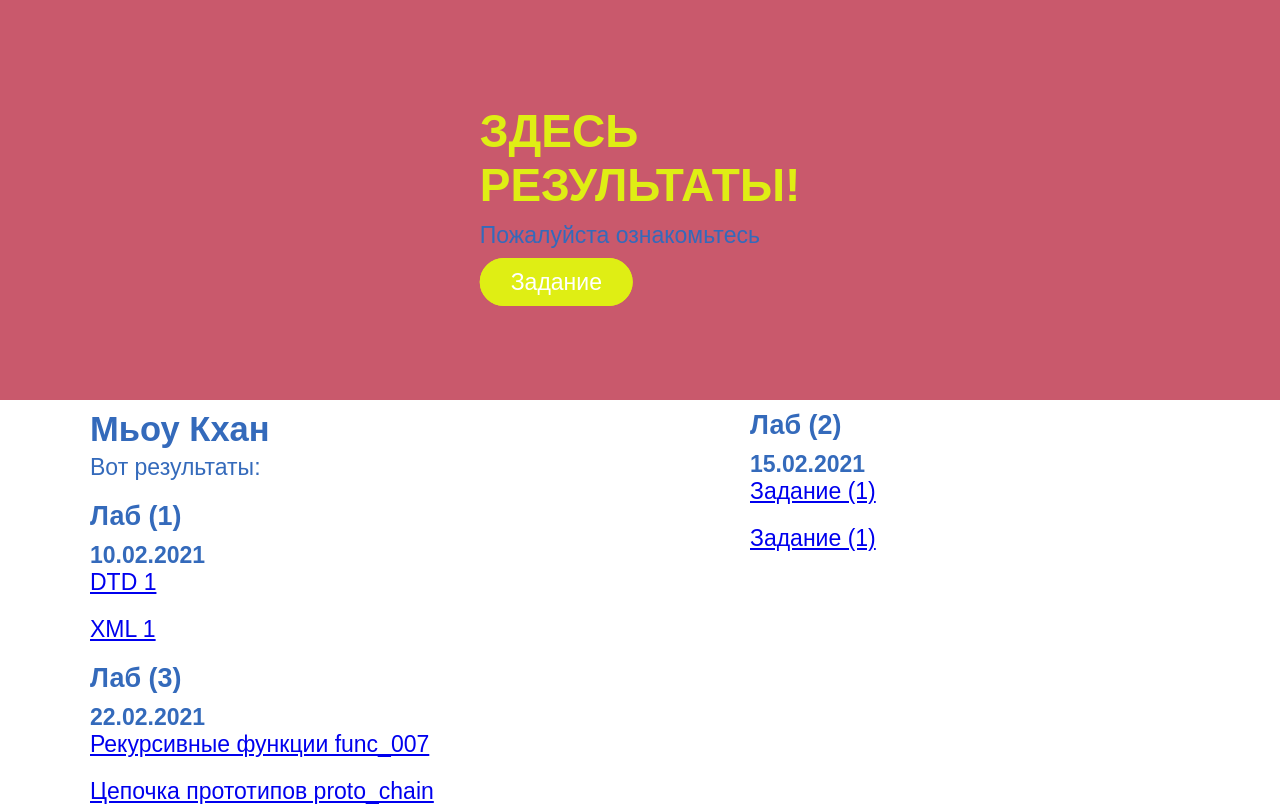
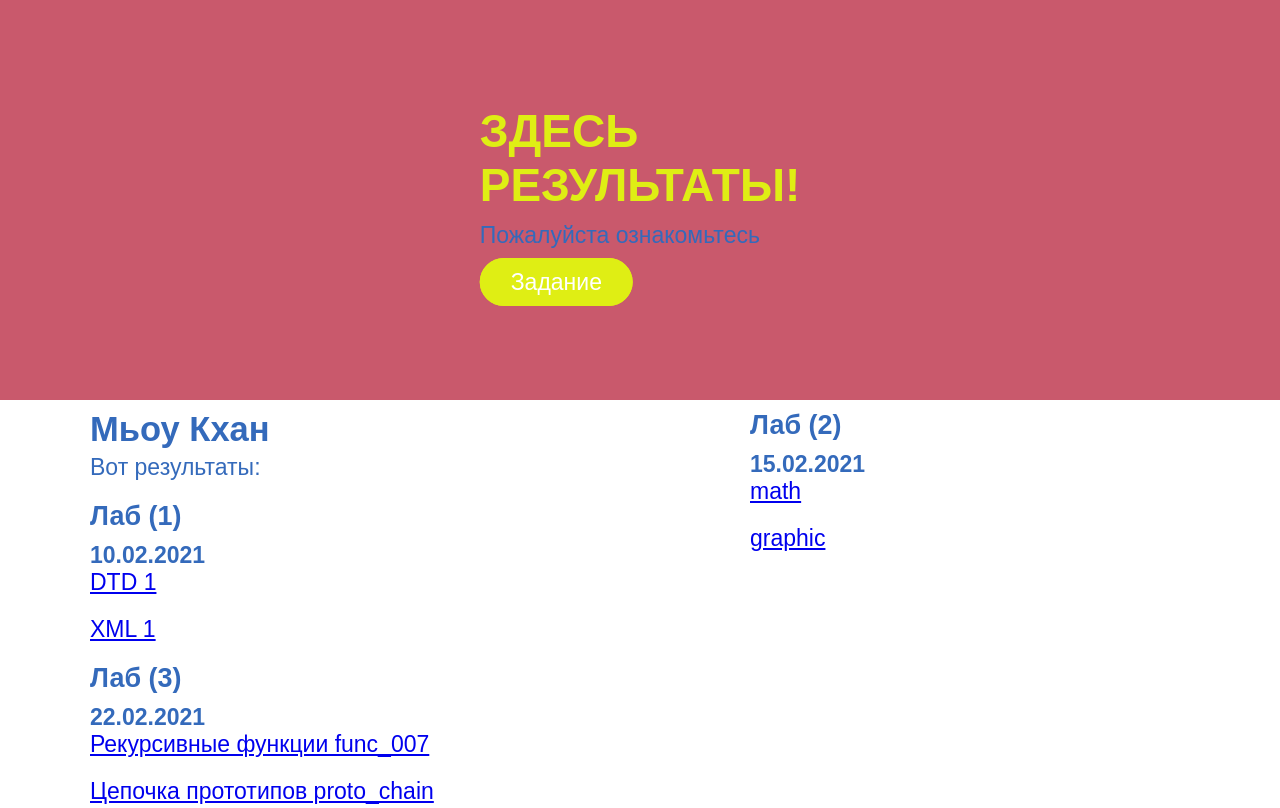
Before and after one commit to Myokhant5306/Myokhant5306, a plain HTML site: page tasks/index.html in a window 1280 px wide. Shown: the top 808 px of the page. Drawn offline with Linux system fonts and the light colour scheme.

Commit message:
Update index.html

```diff
--- a/tasks/index.html
+++ b/tasks/index.html
@@ -30,8 +30,8 @@
 <div class="box box2">
 <h3>Лаб (2)</h3>
 <h4>15.02.2021</h4>
-<p><a class="link-mathml" href="https://kodaktor.ru/x/_92ed36e/a20a6" target="_blank">Задание (1)</a></p>
-<p><a class="link-xsl" href="https://kodaktor.ru/x/92ed36e" target="_blank">Задание (1)</a></p>
+<p><a class="link-mathml" href="https://kodaktor.ru/x/_92ed36e/a20a6" target="_blank">math</a></p>
+<p><a class="link-xsl" href="https://kodaktor.ru/x/92ed36e" target="_blank">graphic</a></p>
 </div>
 
 <div class="box box3">
```
